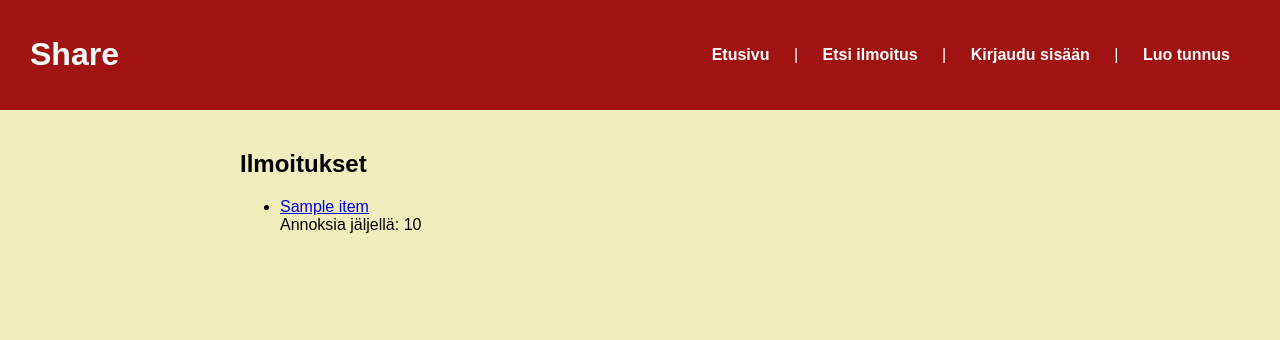
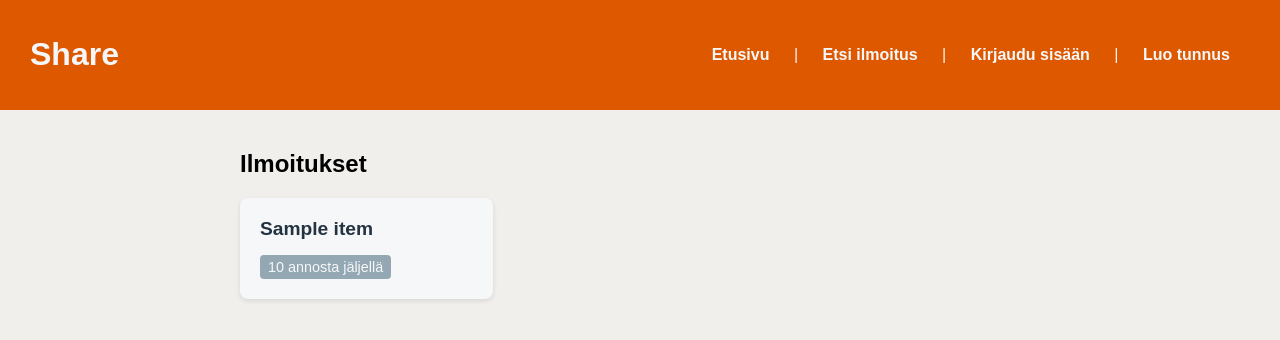
Before and after one commit to Haav11/Share, a Flask app: template templates/index.html in a window 1280 px wide. Shown: the top 340 px of the page. Run offline with Flask 3, Linux system fonts and the light colour scheme; the template is opened without the code that fills it: most values are stand-ins (such as "Sample title", 1, 10 or a date in 2020).

Commit message:
Improve CSS

```diff
--- a/static/main.css
+++ b/static/main.css
@@ -1,7 +1,7 @@
 body {
   margin: 0;
   font-family: Arial, sans-serif;
-  background-color: #F2EDBD;
+  background-color: #f0efeb;
 }
 
 .container {
@@ -11,8 +11,8 @@ body {
 }
 
 .header {
-  background-color: #a11212;
-  color: white;
+  background-color: #de5800;
+  color: #F6F7F8;
   padding: 15px 30px;
 }
 
@@ -21,7 +21,7 @@ body {
 }
 
 .header a {
-  color: white;
+  color: #F6F7F8;
   text-decoration: none;
   margin-right: 20px;
   padding: 0;
@@ -47,15 +47,17 @@ nav a {
 
 nav a.active {
   font-weight: bold;
-  color: #000;
+  color: #243342;
 }
 
 .flash-message {
     padding: 15px;
-    margin-bottom: 10px;
-    border-radius: 4px;
+    margin-bottom: 20px;
+    border-radius: 8px;
     border: 1px solid transparent;
     font-weight: bold;
+    max-width: 600px;
+    box-shadow: 0 2px 4px rgba(0,0,0,0.1);
 }
 
 .success {
@@ -66,6 +68,51 @@ nav a.active {
 
 .error {
     background-color: #f8d7da;
-    color: #a11212;
+    color: #ca0303;
     border-color: #f5c6cb;
 }
+
+.items-grid {
+    display: grid;
+    grid-template-columns: repeat(auto-fill, minmax(250px, 1fr));
+    gap: 20px;
+    margin-top: 20px;
+}
+
+.item-card {
+    background: #f6f7f8;
+    padding: 20px;
+    border-radius: 8px;
+    box-shadow: 0 2px 5px rgba(0,0,0,0.1);
+    transition: transform 0.2s;
+}
+
+.item-card:hover {
+    transform: translateY(-5px);
+    box-shadow: 0 8px 15px rgba(0,0,0,0.1);
+}
+
+.item-card h3 {
+    margin-top: 0;
+    margin-bottom: 15px;
+}
+
+.item-card a {
+    text-decoration: none;
+    color: #243342;
+    font-size: 1.2rem;
+}
+
+.item-card:hover a {
+    color: #de5800;
+}
+
+.servings-tag {
+    background-color: #94A8B3;
+    padding: 4px 8px;
+    border-radius: 4px;
+    font-size: 0.9rem;
+    color: #f6f7f8;
+    display: inline-block;
+    margin-top: 0px;
+}
--- a/templates/index.html
+++ b/templates/index.html
@@ -5,12 +5,19 @@
 {% block content %}
 <h2>Ilmoitukset</h2>
 
-<ul>
+<div class="items-grid">
   {% for item in items %}
-    <li>
-      <a href="/item/{{ item.id }}">{{ item.title }}</a><br>
-      Annoksia jäljellä: {{ item.servings }}
-    </li>
+    <div class="item-card">
+      <h3><a href="/item/{{ item.id }}">{{ item.title }}</a></h3>
+      <div class="item-info">
+      {% if item.servings == 1 %}
+        <span class="servings-tag">{{ item.servings }} annos jäljellä</span>
+      {% else %}
+        <span class="servings-tag">{{ item.servings }} annosta jäljellä</span>
+      {% endif %}
+      </div>
+    </div>
   {% endfor %}
-</ul>
+</div>
+
 {% endblock %}
```
